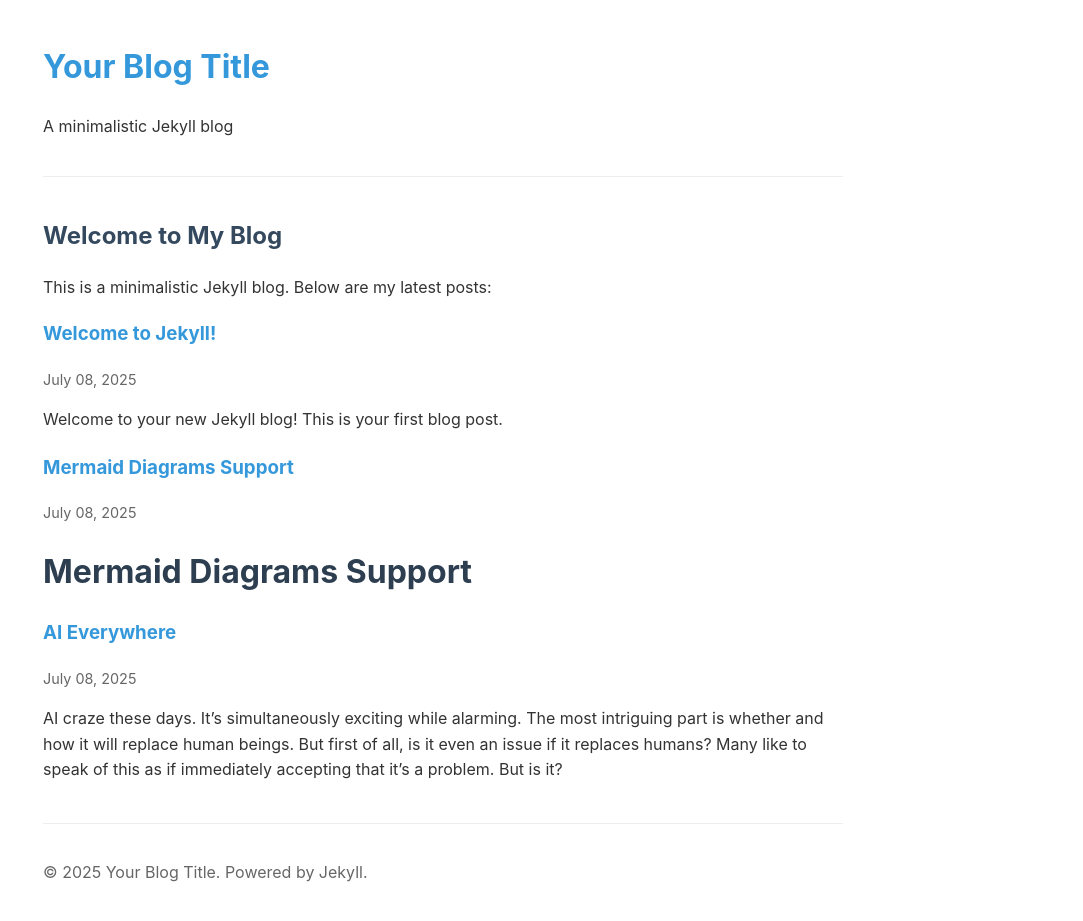
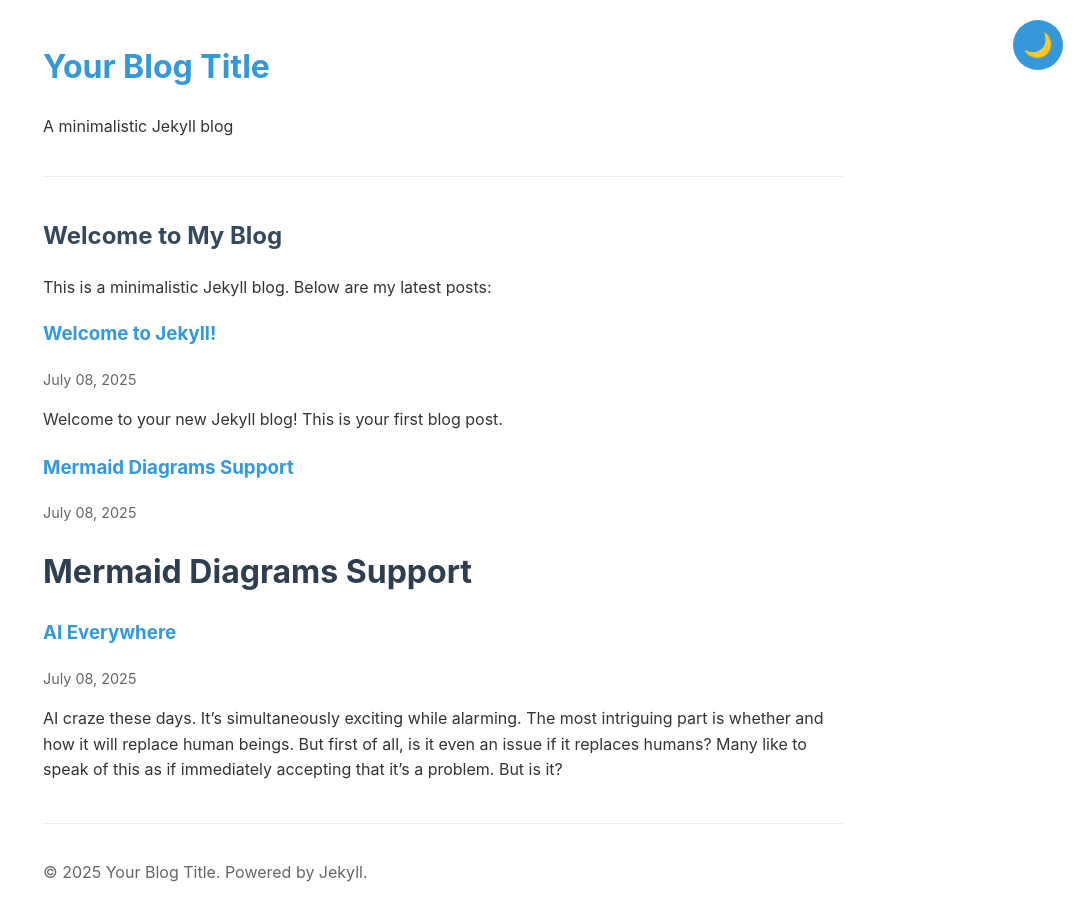
Before and after one commit to luqmaansu/luqmaansu.github.io, a Jekyll site: the page built from index.html, in a window 1280 px wide. Shown: the whole page, without its empty margins (197-1280 px from the left). Built offline with Jekyll 4.4.1, drawn with Linux system fonts in a browser that asks for light colours.

Commit message:
Add dark mode toggle functionality and theme styling to default layout
- Implemented a theme toggle button for dark/light mode.
- Added CSS variables for theming and updated styles accordingly.
- Enhanced JavaScript to manage theme state and button icon dynamically.

```diff
--- a/_layouts/default.html
+++ b/_layouts/default.html
@@ -5,32 +5,82 @@
     <meta name="viewport" content="width=device-width, initial-scale=1.0">
     <title>{% if page.title %}{{ page.title }} | {% endif %}{{ site.title }}</title>
     <meta name="description" content="{% if page.excerpt %}{{ page.excerpt | strip_html | strip_newlines | truncate: 160 }}{% else %}{{ site.description }}{% endif %}">
+    <script>
+        (function() {
+            const theme = localStorage.getItem('theme') ||
+                         (window.matchMedia('(prefers-color-scheme: dark)').matches ? 'dark' : 'light');
+            document.documentElement.className = theme;
+        })();
+    </script>
     <style>
+        :root {
+            --bg-color: #fff;
+            --text-color: #333;
+            --header-border: #eee;
+            --h1-color: #2c3e50;
+            --h2-color: #34495e;
+            --link-color: #3498db;
+            --meta-color: #666;
+            --footer-border: #eee;
+        }
+
+        .dark {
+            --bg-color: #1a1a1a;
+            --text-color: #e4e4e4;
+            --header-border: #333;
+            --h1-color: #74a9d8;
+            --h2-color: #92b5d1;
+            --link-color: #5dade2;
+            --meta-color: #aaa;
+            --footer-border: #333;
+        }
+
         body {
             font-family: -apple-system, BlinkMacSystemFont, "Segoe UI", Roboto, "Helvetica Neue", Arial, sans-serif;
             line-height: 1.6;
-            color: #333;
+            color: var(--text-color);
             max-width: 800px;
             margin: 0 auto;
             padding: 20px;
-            background: #fff;
+            background: var(--bg-color);
+            transition: background-color 0.3s ease, color 0.3s ease;
         }
         header {
-            border-bottom: 1px solid #eee;
+            border-bottom: 1px solid var(--header-border);
             padding-bottom: 20px;
             margin-bottom: 40px;
         }
-        h1 { color: #2c3e50; }
-        h2 { color: #34495e; }
-        a { color: #3498db; text-decoration: none; }
+        h1 { color: var(--h1-color); }
+        h2 { color: var(--h2-color); }
+        a { color: var(--link-color); text-decoration: none; }
         a:hover { text-decoration: underline; }
-        .post-meta { color: #666; font-size: 0.9em; }
+        .post-meta { color: var(--meta-color); font-size: 0.9em; }
         .post-list { list-style: none; padding: 0; }
         .post-list li { margin-bottom: 20px; }
-        footer { margin-top: 40px; padding-top: 20px; border-top: 1px solid #eee; color: #666; }
+        footer { margin-top: 40px; padding-top: 20px; border-top: 1px solid var(--footer-border); color: var(--meta-color); }
+
+        .theme-toggle {
+            position: fixed;
+            top: 20px;
+            right: 20px;
+            background: var(--link-color);
+            color: var(--bg-color);
+            border: none;
+            border-radius: 50%;
+            width: 50px;
+            height: 50px;
+            cursor: pointer;
+            font-size: 24px;
+            transition: all 0.3s ease;
+        }
+        .theme-toggle:hover {
+            transform: scale(1.1);
+        }
     </style>
 </head>
 <body>
+    <button class="theme-toggle" onclick="toggleTheme()" aria-label="Toggle dark mode">🌙</button>
+
     <header>
         <h1><a href="{{ "/" | relative_url }}">{{ site.title }}</a></h1>
         <p>{{ site.description }}</p>
@@ -47,7 +97,26 @@
     <script type="module">
         import mermaid from 'https://cdn.jsdelivr.net/npm/mermaid@11/dist/mermaid.esm.min.mjs';
 
+        window.toggleTheme = function() {
+            const html = document.documentElement;
+            const currentTheme = html.className;
+            const newTheme = currentTheme === 'dark' ? 'light' : 'dark';
+
+            html.className = newTheme;
+            localStorage.setItem('theme', newTheme);
+
+            // Update button icon
+            const button = document.querySelector('.theme-toggle');
+            button.textContent = newTheme === 'dark' ? '☀️' : '🌙';
+        }
+
         document.addEventListener('DOMContentLoaded', function() {
+            // Set initial button icon
+            const theme = document.documentElement.className;
+            const button = document.querySelector('.theme-toggle');
+            button.textContent = theme === 'dark' ? '☀️' : '🌙';
+
+            // Initialize Mermaid
             mermaid.initialize({ startOnLoad: false });
 
             // Find all code blocks with language 'mermaid'
```
Also changed, not shown: Gemfile.lock (added), 7 other files.
